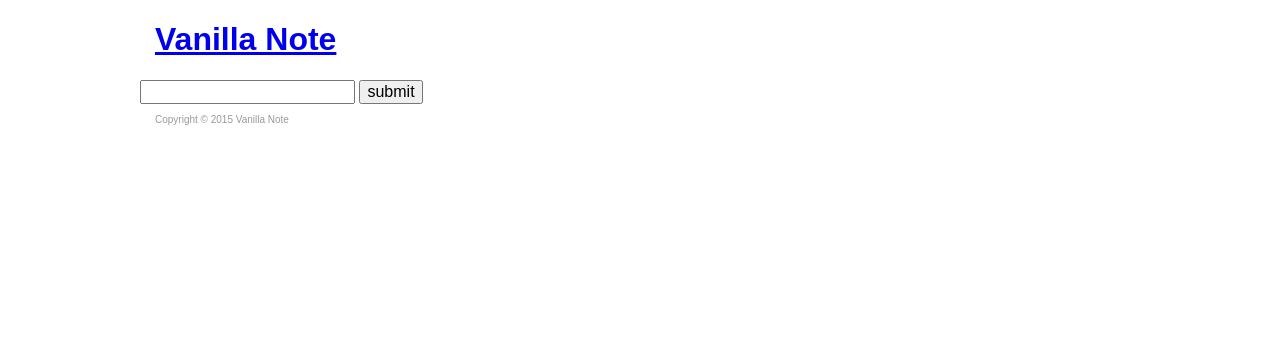
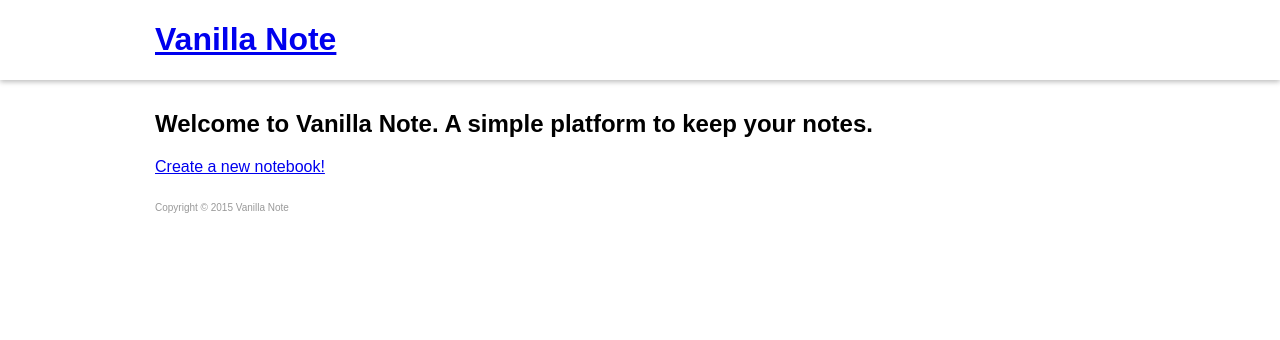
Before and after one commit to joelcolucci/vanillanote, a Flask app: page / in a window 1280 px wide. Shown: the top 340 px of the page. Run offline with Flask 2, Linux system fonts and the light colour scheme.

Commit message:
added view for new notebook and basic styles

```diff
--- a/app.py
+++ b/app.py
@@ -34,4 +34,4 @@ def newNotebook():
         return redirect(url_for('home'))
 
     else:
-        return render_template('home.html')
+        return render_template('new_notebook.html')
--- a/static/css/styles.css
+++ b/static/css/styles.css
@@ -0,0 +1,8 @@
+/*------------------------------------*\
+    #HEADER-STYLES
+\*------------------------------------*/
+
+.main-header {
+    margin-bottom: 10px;
+    box-shadow: 0 2px 5px rgba(0,0,0,0.26);
+}
--- a/templates/home.html
+++ b/templates/home.html
@@ -2,11 +2,11 @@
 {% block content %}
 
 <div class="container">
-    <div class="col-12">
-        <form action="{{ url_for('newNotebook') }}" method="POST">
-            <input type="text" id="name" name="name">
-            <input type="submit" value="submit">
-        </form>
+    <div class="row">
+        <div class="col-12">
+            <h2>Welcome to Vanilla Note. A simple platform to keep your notes.</h2>
+            <p><a href="/notebook/new">Create a new notebook!</a></p>
+        </div>
     </div>
 </div>
 
--- a/templates/wrapper_main.html
+++ b/templates/wrapper_main.html
@@ -11,11 +11,11 @@
     <link href="{{ url_for('static', filename='css/styles.css') }}" rel="stylesheet">
 </head>
 <body>
-    <header>
+    <header class="main-header">
         <div class="container">
             <div class="row">
                 <div class="col-12">
-                    <h1 class="main-logo"><a href="#">Vanilla Note</a></h1>
+                    <h1 class="main-logo"><a href="/">Vanilla Note</a></h1>
                 </div>
             </div>
         </div>
```
Also changed, not shown: templates/new_notebook.html (added, +15 -0 lines).
